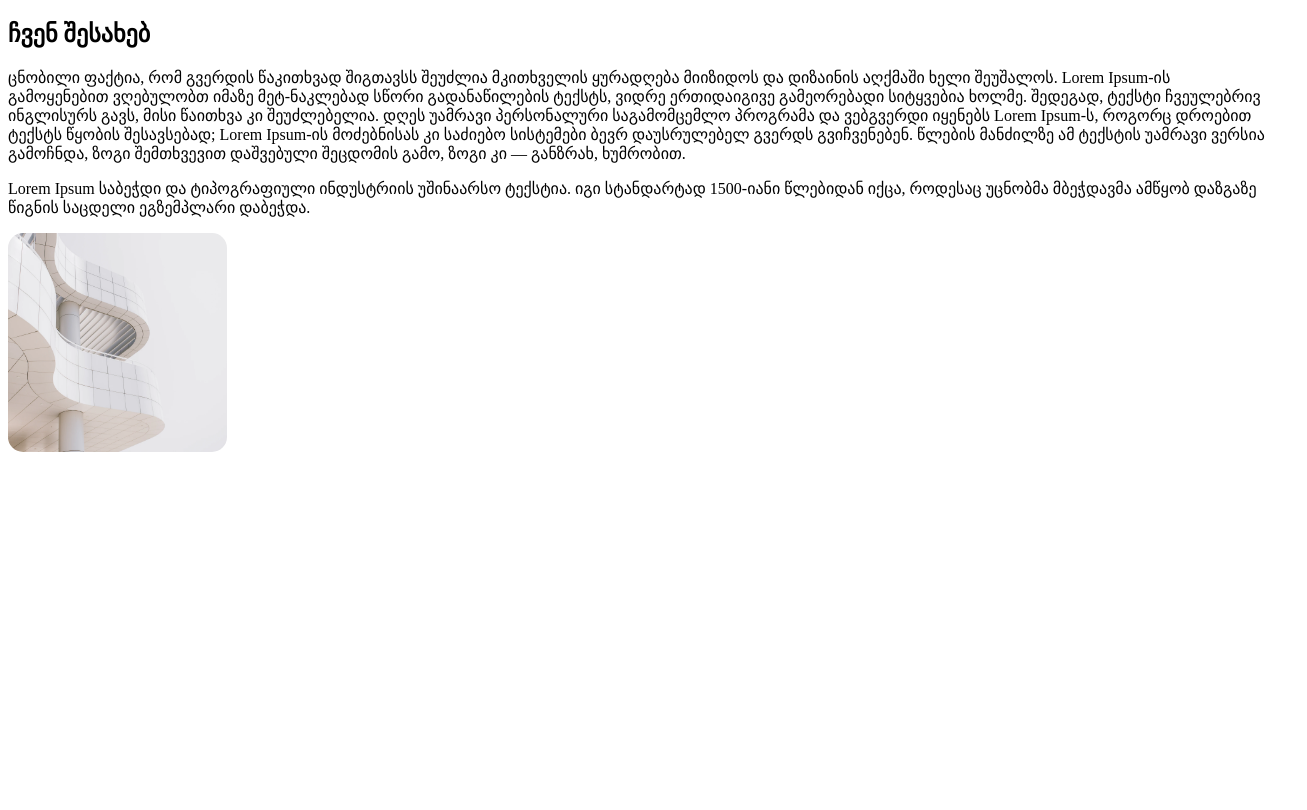
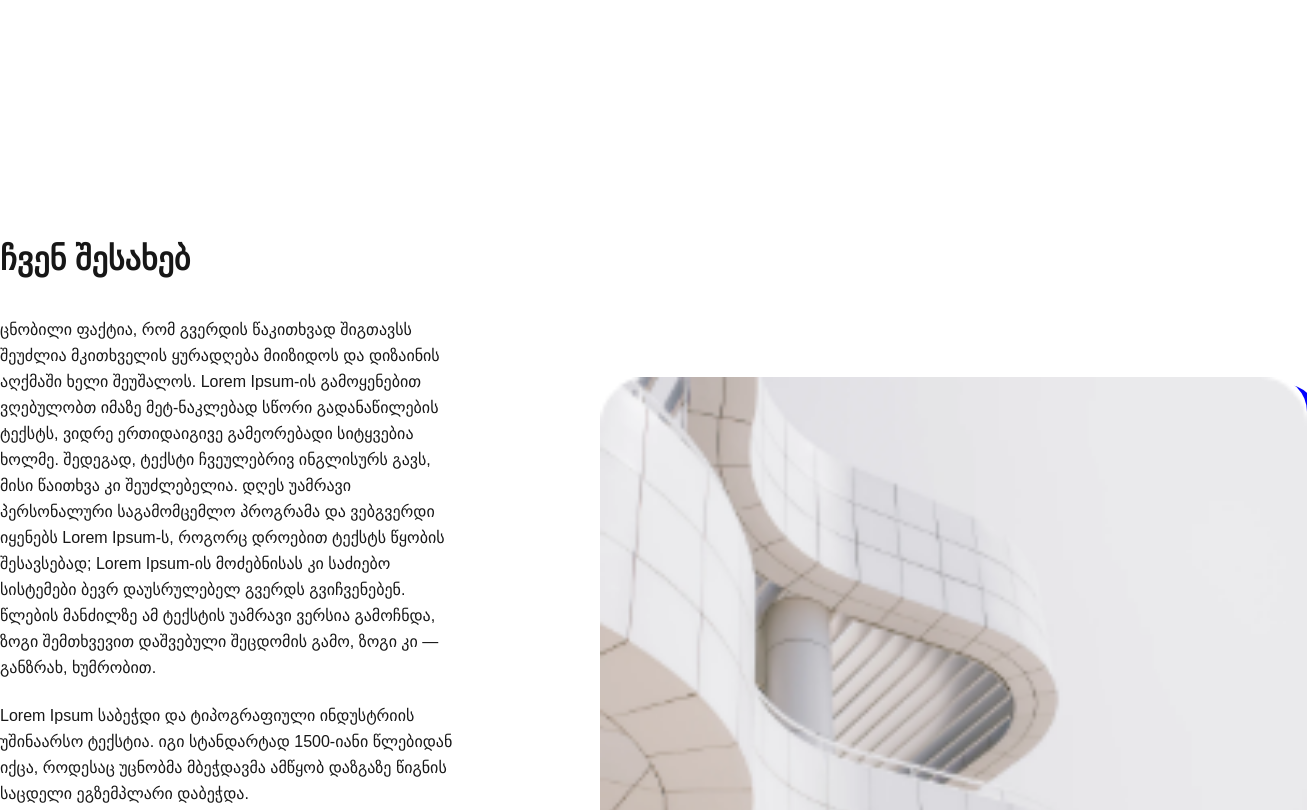
Before and after one commit to NinoLomtadze/Homework6, a plain HTML site: page index.html in a window 1280 px wide. Shown: the top 810 px of the page, 1307 px wide, since content can reach past the window. Drawn offline with Linux system fonts and the light colour scheme; a web font is replaced by a local one.

Commit message:
Update style.css

```diff
--- a/style.css
+++ b/style.css
@@ -1,4 +1,53 @@
-
+*{
+	margin: 0;
+	padding: 0;
+	box-sizing: border-box;
+}
+a {
+   text-decoration: none;
+}
+.section_style{
+}
+.conteiner{
+	max-width: 1310px;
+	width: 100%;
+	margin: 240px auto;
+}
+.title_article{
+	display: inline-block;
+}
+.title{
+	font-family: Helvetica;
+    font-size: 32px;
+	text-align: left;
+	color: #171717;
+	line-height: 39px;
+	letter-spacing: 0px;
+	margin-bottom: 38px;
+}
+.paragraph{
+	width: 463px;
+	font-family: Helvetica;
+    font-size: 16px;
+	text-align: left;
+	color: #171717;
+	line-height: 26px;
+	letter-spacing: 0px;
+	margin-top: 22px;
+}
+.image{
+	display: inline-block;
+	margin-top: 137px;
+	margin-left: 137px;
+	position: absolute;
+}
+.img_style{
+	width: 707px;
+	height: 707px;
+    padding: 0px;
+    box-shadow: 12px 7px blue;
+    border-radius: 35px;
+}
 .My_img{
 	width: 707px;
 	height: 707px;
```
